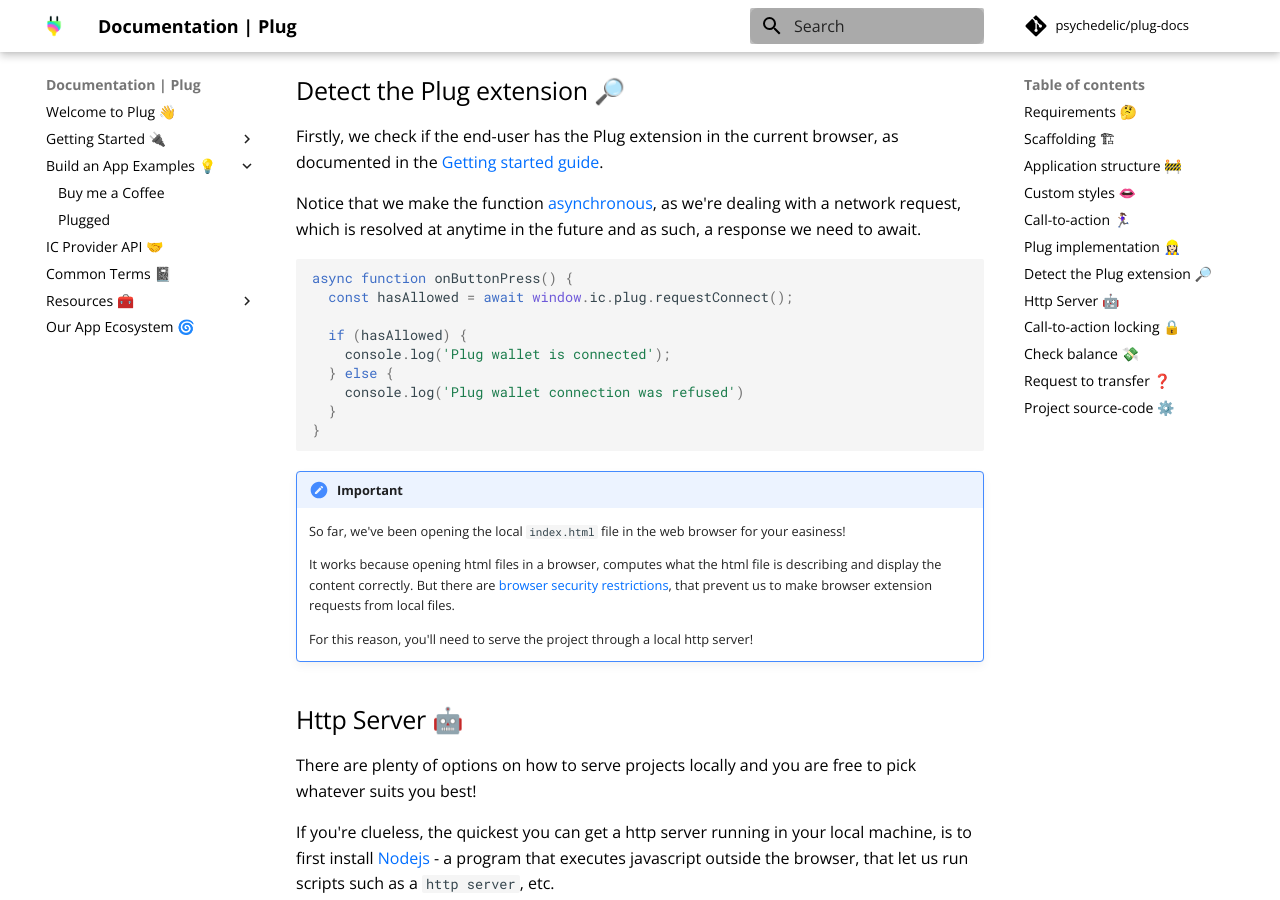
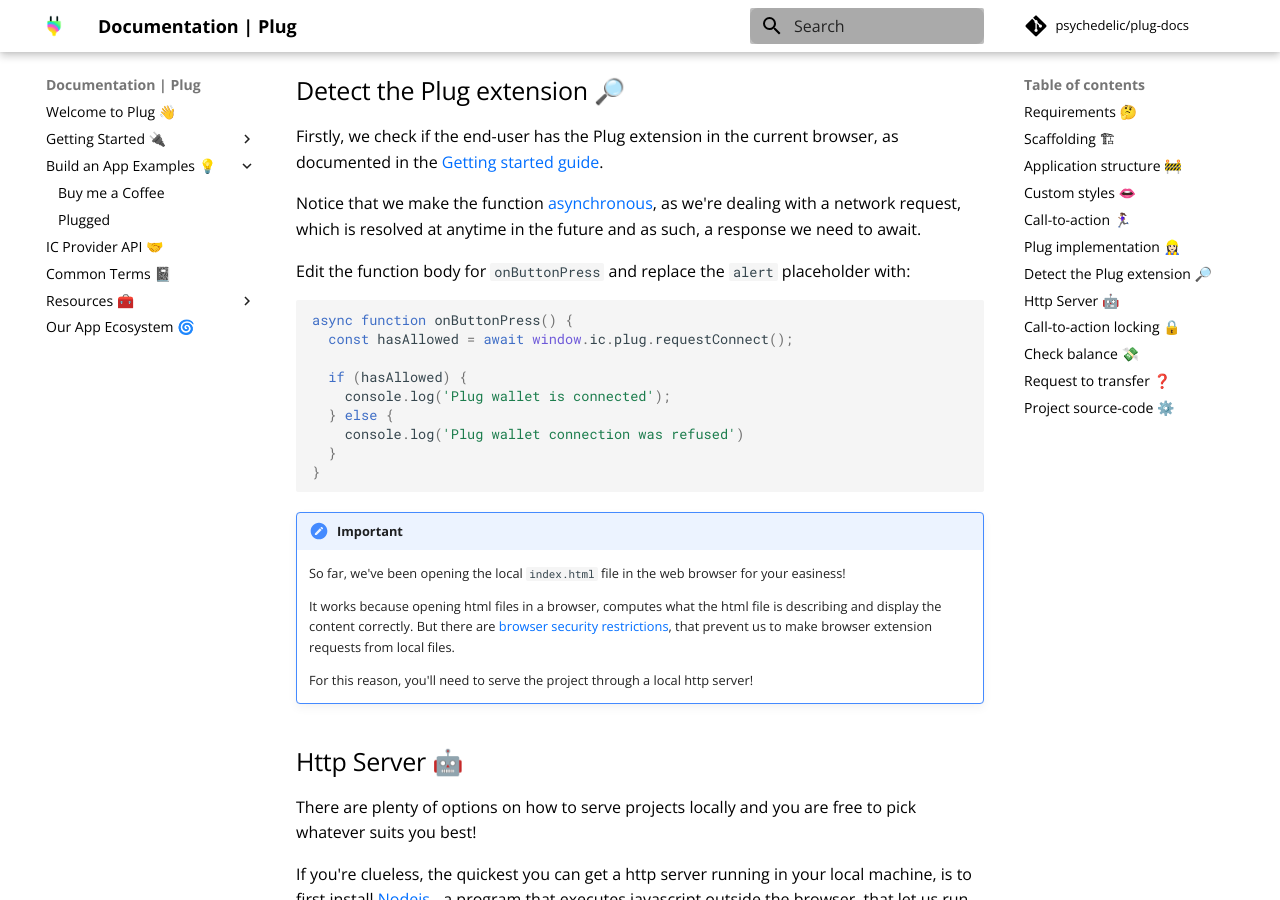
Before and after one commit to Psychedelic/plug-docs, an MkDocs documentation site: the page built from docs/build-an-app-examples/build-app-buy-me-a-coffee.md, in a window 1280 px wide and 900 px high, scrolled down 5034 px. Built offline with MkDocs 1.6.1 and Material for MkDocs 9.7.7, drawn with Linux system fonts in a browser that asks for light colours; comment, search, counter and statistics services are not loaded.

Commit message:
docs: ✏️  add a reference to edit the fn body onButtonPress

````diff
--- a/docs/build-an-app-examples/build-app-buy-me-a-coffee.md
+++ b/docs/build-an-app-examples/build-app-buy-me-a-coffee.md
@@ -212,6 +212,8 @@
 Firstly, we check if the end-user has the Plug extension in the current browser, as documented in the [Getting started guide](/getting-started).
 
 Notice that we make the function [asynchronous](https://developer.mozilla.org/en-US/docs/Web/JavaScript/Reference/Statements/async_function), as we're dealing with a network request, which is resolved at anytime in the future and as such, a response we need to await.
+
+Edit the function body for `onButtonPress` and replace the `alert` placeholder with:
 
 ```js
 async function onButtonPress() {
````
